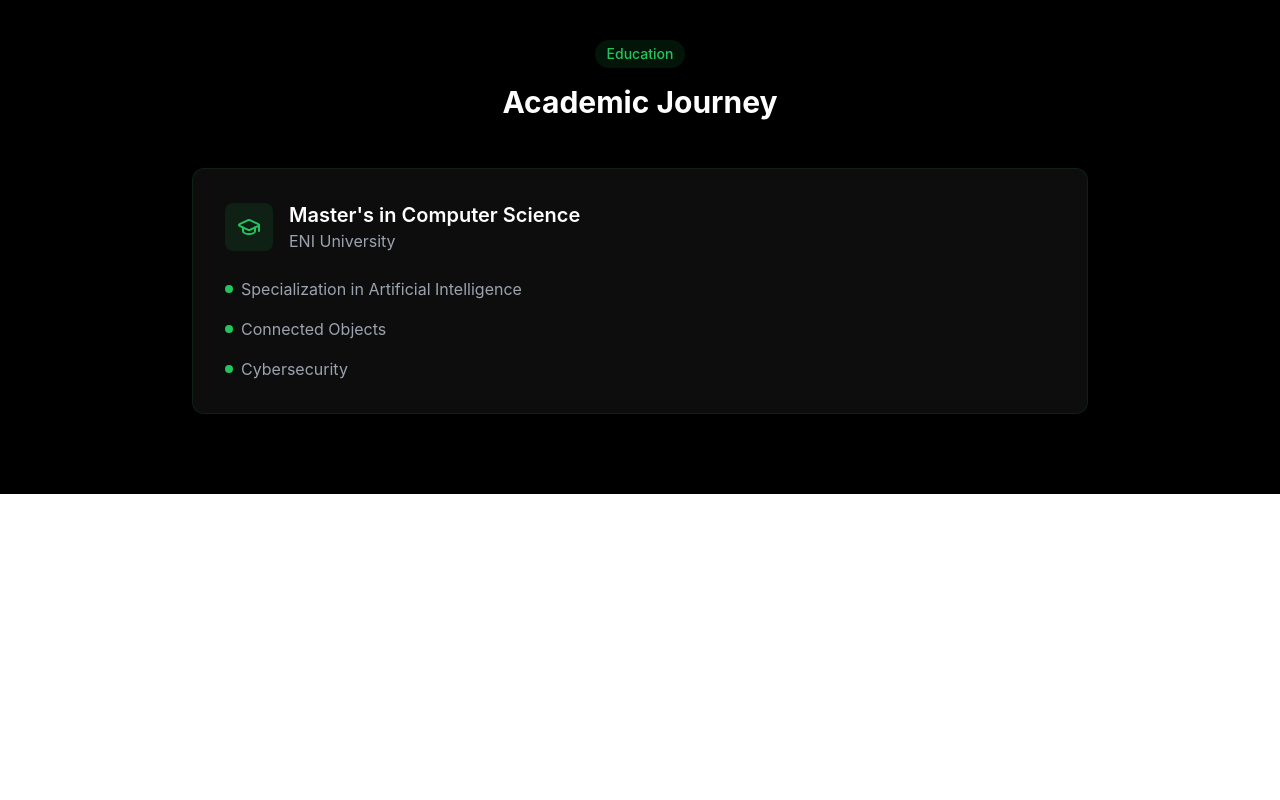
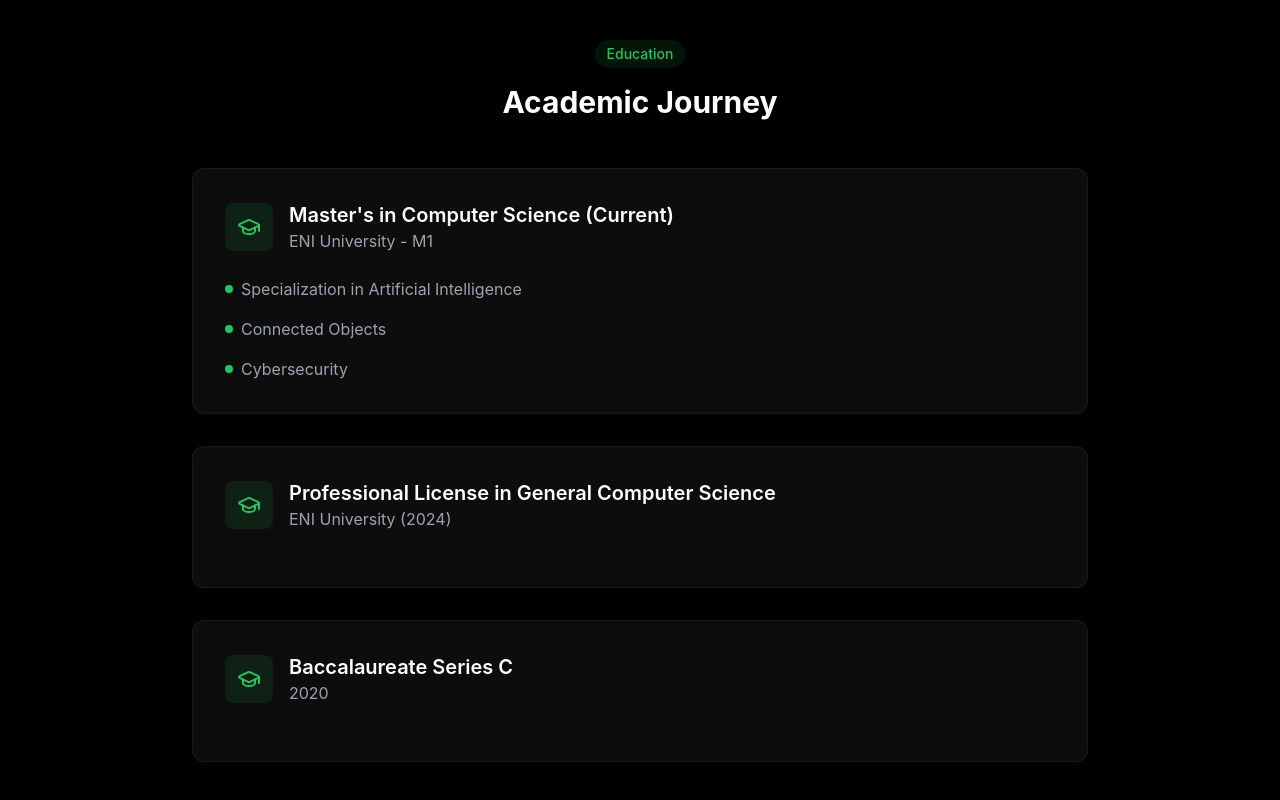
Before and after one commit to Manitriniaina2002/portfolio-personnal, a React (Vite) app: page / in a window 1280 px wide. Shown: the part 1516-2316 px from the top of the page. Before the commit the page ends 2010 px from the top, so only its background shows below. Built offline with nearby package versions, Linux system fonts and the light colour scheme.

Commit message:
Refactor Education Section
Improve the presentation and structure of the academic training section to better showcase the user's education.

```diff
--- a/src/components/Education.tsx
+++ b/src/components/Education.tsx
@@ -19,6 +19,7 @@ export const Education = () => {
           <h2 className="text-3xl font-bold text-white">Academic Journey</h2>
         </motion.div>
 
+        <div className="space-y-8">
           <motion.div
             initial={{ opacity: 0, y: 20 }}
             whileInView={{ opacity: 1, y: 0 }}
@@ -32,9 +33,9 @@ export const Education = () => {
               </div>
               <div>
                 <h3 className="text-xl font-semibold text-white">
-                Master's in Computer Science
+                  Master's in Computer Science (Current)
                 </h3>
-              <p className="text-gray-400">ENI University</p>
+                <p className="text-gray-400">ENI University - M1</p>
               </div>
             </div>
 
@@ -55,6 +56,47 @@ export const Education = () => {
               </div>
             </div>
           </motion.div>
+
+          <motion.div
+            initial={{ opacity: 0, y: 20 }}
+            whileInView={{ opacity: 1, y: 0 }}
+            viewport={{ once: true }}
+            transition={{ duration: 0.6, delay: 0.2 }}
+            className="backdrop-blur-sm bg-white/5 border border-green-500/10 rounded-xl p-8"
+          >
+            <div className="flex items-center gap-4 mb-6">
+              <div className="p-3 bg-green-500/10 rounded-lg">
+                <GraduationCap className="w-6 h-6 text-green-500" />
+              </div>
+              <div>
+                <h3 className="text-xl font-semibold text-white">
+                  Professional License in General Computer Science
+                </h3>
+                <p className="text-gray-400">ENI University (2024)</p>
+              </div>
+            </div>
+          </motion.div>
+
+          <motion.div
+            initial={{ opacity: 0, y: 20 }}
+            whileInView={{ opacity: 1, y: 0 }}
+            viewport={{ once: true }}
+            transition={{ duration: 0.6, delay: 0.4 }}
+            className="backdrop-blur-sm bg-white/5 border border-green-500/10 rounded-xl p-8"
+          >
+            <div className="flex items-center gap-4 mb-6">
+              <div className="p-3 bg-green-500/10 rounded-lg">
+                <GraduationCap className="w-6 h-6 text-green-500" />
+              </div>
+              <div>
+                <h3 className="text-xl font-semibold text-white">
+                  Baccalaureate Series C
+                </h3>
+                <p className="text-gray-400">2020</p>
+              </div>
+            </div>
+          </motion.div>
+        </div>
       </div>
     </section>
   );
```
Lines whose indentation alone changed are shown as unchanged.
